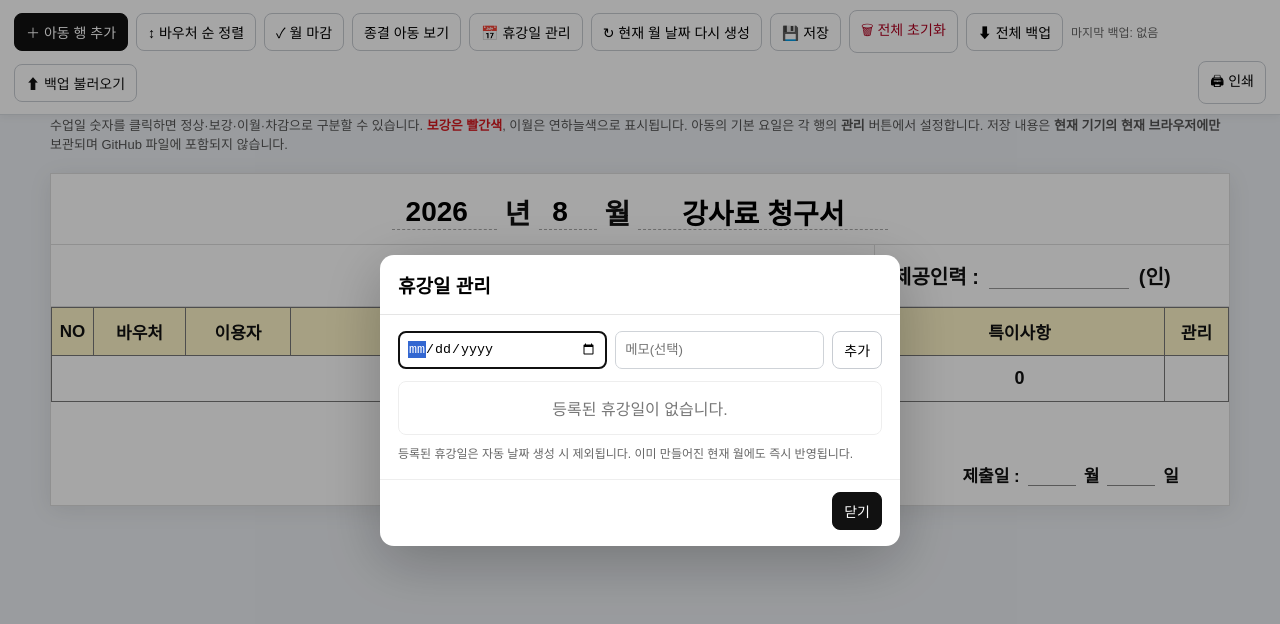
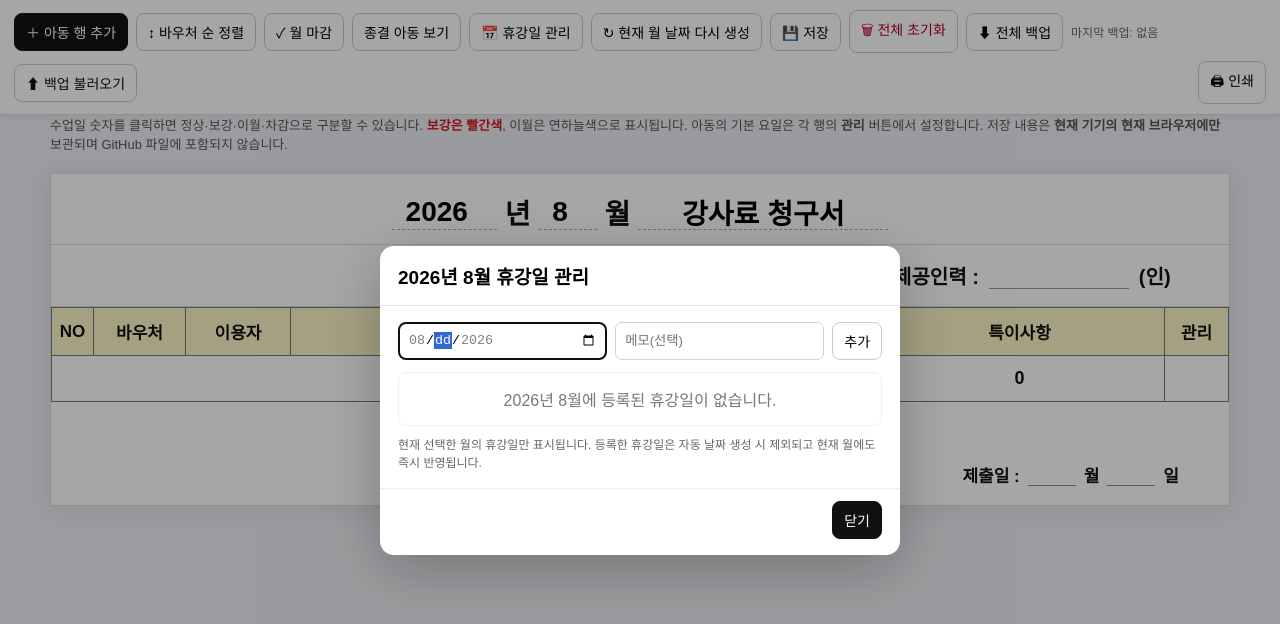
Before and after one commit to slpjiny/slp-tools, a plain HTML site: page attendance.html in a window 1280 px wide. Both pictures are taken after a click on the button "📅 휴강일 관리". Drawn offline with Linux system fonts and the light colour scheme.

Commit message:
Add files via upload

```diff
--- a/attendance.html
+++ b/attendance.html
@@ -409,7 +409,7 @@
 </dialog>
 
 <dialog id="holidayDialog">
-  <div class="modal-head">휴강일 관리</div>
+  <div class="modal-head" id="holidayDialogTitle">휴강일 관리</div>
   <div class="modal-body">
     <div style="display:flex;gap:8px;margin-bottom:12px">
       <input id="holidayDate" type="date" style="flex:1;padding:9px;border:1px solid #cfd3d8;border-radius:7px">
@@ -418,7 +418,7 @@
     </div>
     <div class="holiday-list" id="holidayList"></div>
     <div class="help" style="margin-top:10px">
-      등록된 휴강일은 자동 날짜 생성 시 제외됩니다. 이미 만들어진 현재 월에도 즉시 반영됩니다.
+      현재 선택한 월의 휴강일만 표시됩니다. 등록한 휴강일은 자동 날짜 생성 시 제외되고 현재 월에도 즉시 반영됩니다.
     </div>
   </div>
   <div class="modal-actions">
@@ -427,7 +427,7 @@
 </dialog>
 
 <script>
-const STORAGE_KEY = "slp_attendance_invoice_v4";
+const STORAGE_KEY = "slp_attendance_invoice_v5";
 const WEEKDAYS = [
   {v:0,label:"일"},{v:1,label:"월"},{v:2,label:"화"},{v:3,label:"수"},
   {v:4,label:"목"},{v:5,label:"금"},{v:6,label:"토"}
@@ -576,7 +576,9 @@ function regenerateChild(child){
   sortSessions(child.months[key].sessions);
 }
 function regenerateAll(){
-  state.children.forEach(regenerateChild);
+  state.children
+    .filter(child=>childIsActiveInSelectedMonth(child))
+    .forEach(regenerateChild);
   render();
   saveState(false);
 }
@@ -945,13 +947,40 @@ addRowBtn.addEventListener("click",()=>{
   openChildDialog(state.children.length-1);
 });
 
+function currentHolidayPrefix(){
+  return `${state.year}-${String(state.month).padStart(2,"0")}-`;
+}
+
+function currentMonthHolidays(){
+  const prefix = currentHolidayPrefix();
+  return (state.holidays || []).filter(h=>String(h.date||"").startsWith(prefix));
+}
+
+function prepareHolidayDialog(){
+  const mm = String(state.month).padStart(2,"0");
+  const maxDay = daysInMonth(state.year,state.month);
+
+  holidayDialogTitle.textContent = `${state.year}년 ${state.month}월 휴강일 관리`;
+  holidayDate.min = `${state.year}-${mm}-01`;
+  holidayDate.max = `${state.year}-${mm}-${String(maxDay).padStart(2,"0")}`;
+
+  if(!holidayDate.value || !holidayDate.value.startsWith(currentHolidayPrefix())){
+    holidayDate.value = "";
+  }
+}
+
 function renderHolidays(){
   holidayList.innerHTML="";
-  if(!state.holidays.length){
-    holidayList.innerHTML='<div style="padding:14px;color:#777;text-align:center">등록된 휴강일이 없습니다.</div>';
+  prepareHolidayDialog();
+
+  const monthHolidays = currentMonthHolidays();
+
+  if(!monthHolidays.length){
+    holidayList.innerHTML=`<div style="padding:14px;color:#777;text-align:center">${state.year}년 ${state.month}월에 등록된 휴강일이 없습니다.</div>`;
     return;
   }
-  state.holidays
+
+  monthHolidays
     .slice()
     .sort((a,b)=>a.date.localeCompare(b.date))
     .forEach(h=>{
@@ -966,16 +995,26 @@ function renderHolidays(){
       holidayList.appendChild(row);
     });
 }
-holidayBtn.addEventListener("click",()=>{if(isCurrentMonthClosed()){alert("마감된 월입니다. 먼저 마감 해제해 주세요.");return;}renderHolidays();holidayDialog.showModal()});
+
+holidayBtn.addEventListener("click",()=>{if(isCurrentMonthClosed()){alert("마감된 월입니다. 먼저 마감 해제해 주세요.");return;}prepareHolidayDialog();renderHolidays();holidayDialog.showModal()});
 holidayCloseBtn.addEventListener("click",()=>holidayDialog.close());
 addHolidayBtn.addEventListener("click",()=>{
   if(!holidayDate.value){alert("휴강 날짜를 선택해 주세요.");return;}
+
+  if(!holidayDate.value.startsWith(currentHolidayPrefix())){
+    alert(`${state.year}년 ${state.month}월 날짜만 등록할 수 있습니다.`);
+    return;
+  }
+
   if(state.holidays.some(h=>h.date===holidayDate.value)){
     alert("이미 등록된 휴강일입니다.");return;
   }
+
   state.holidays.push({id:crypto.randomUUID(),date:holidayDate.value,memo:holidayMemo.value});
-  holidayDate.value=""; holidayMemo.value="";
-  regenerateAll(); renderHolidays();
+  holidayDate.value="";
+  holidayMemo.value="";
+  regenerateAll();
+  renderHolidays();
 });
 
 regenBtn.addEventListener("click",()=>{
@@ -988,7 +1027,6 @@ regenBtn.addEventListener("click",()=>{
 
 function changeMonth(){
   syncTopInputs();
-  state.children.forEach(ensureMonth);
   render();
   saveState(false);
 }
```
